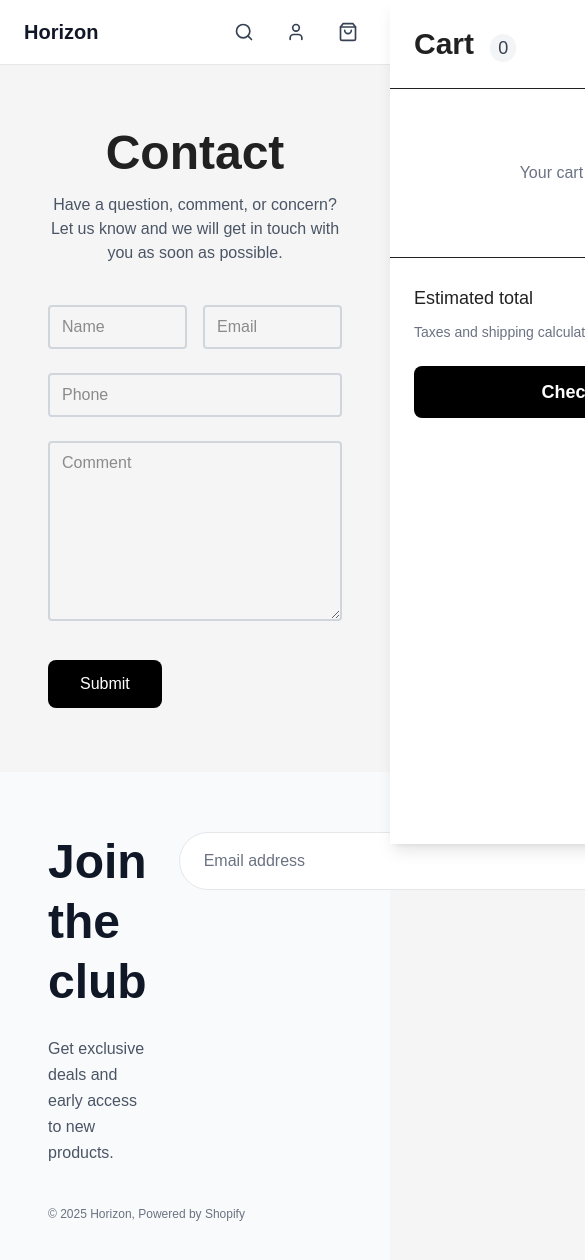
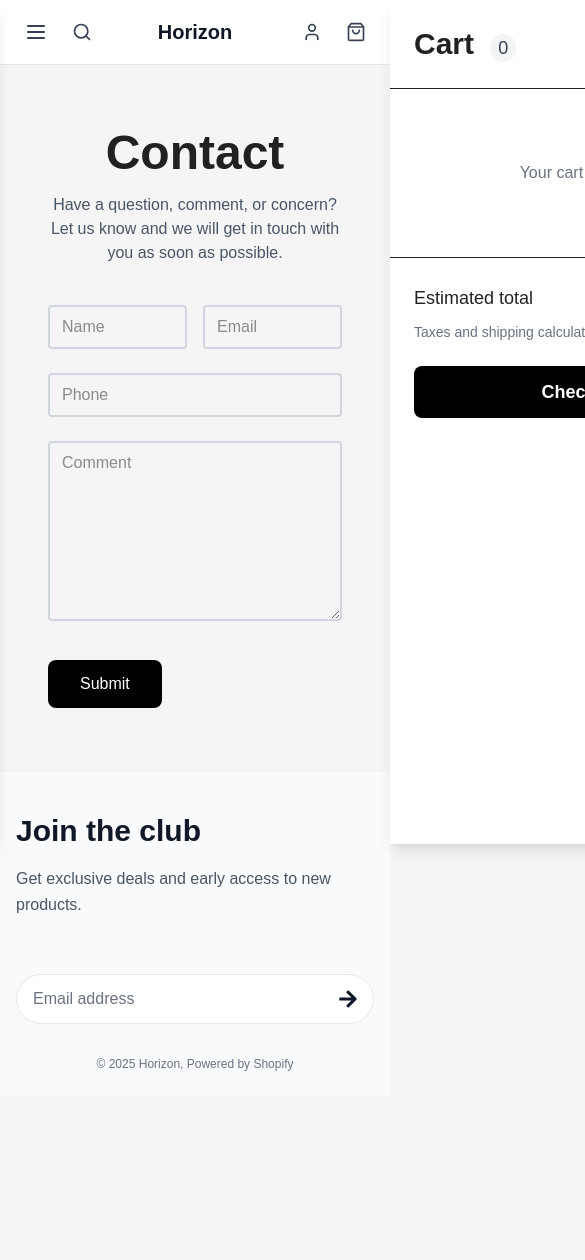
Before and after one commit to zakia-developer558/e-com, a Next.js app: page /contact in a window 390 px wide. Shown: the top 1260 px of the page, 585 px wide, since content can reach past the window. After the commit the page ends 1096 px from the top, so only its background shows below. Built offline with nearby package versions, Linux system fonts and the light colour scheme.

Commit message:
first commit

```diff
--- a/components/footer.tsx
+++ b/components/footer.tsx
@@ -3,24 +3,24 @@ import { FaArrowRight } from 'react-icons/fa';
 export default function Footer() {
     return (
       <footer className="w-full bg-gray-50">
-        <div className="container mx-auto px-12 pt-15 pb-10">
+        <div className="container mx-auto px-4 sm:px-12 pt-10 pb-8">
           {/* Main Content */}
-          <div className="flex items-start justify-between">
+          <div className="flex flex-col md:flex-row items-start md:items-center justify-between gap-8">
             {/* Left Content */}
-            <div className="flex-1 max-w-lg">
-              <h2 className="text-5xl text-md font-bold text-gray-900 mb-6 leading-tight">Join the club</h2>
+            <div className="flex-1 max-w-lg mb-6 md:mb-0">
+              <h2 className="text-3xl sm:text-5xl font-bold text-gray-900 mb-4 sm:mb-6 leading-tight">Join the club</h2>
               <p className="text-gray-600 text-md leading-relaxed">
                 Get exclusive deals and early access to new products.
               </p>
             </div>
 
             {/* Right Content - Email Form */}
-            <div className="flex-shrink-0 ml-8">
-              <form className="relative w-120">
+            <div className="flex-shrink-0 w-full md:w-auto">
+              <form className="relative w-full md:w-96">
                 <input
                   type="email"
                   placeholder="Email address"
-                  className="w-full px-6 py-4 pr-16 text-gray-900 bg-white border border-gray-200 rounded-full focus:outline-none focus:border-gray-300 placeholder-gray-500"
+                  className="w-full px-4 py-3 pr-12 text-gray-900 bg-white border border-gray-200 rounded-full focus:outline-none focus:border-gray-300 placeholder-gray-500"
                   required
                 />
                 <button
@@ -36,8 +36,8 @@ export default function Footer() {
         </div>
 
         {/* Copyright */}
-        <div className="container mx-auto px-12 pb-12">
-          <p className="text-xs text-gray-500"> © 2025 Horizon, Powered by Shopify</p>
+        <div className="container mx-auto px-4 sm:px-12 pb-6 sm:pb-12">
+          <p className="text-xs text-gray-500 text-center md:text-left"> © 2025 Horizon, Powered by Shopify</p>
         </div>
       </footer>
     )
--- a/components/header.tsx
+++ b/components/header.tsx
@@ -4,17 +4,80 @@ import { LuSearch, LuUser as User, LuShoppingBag as ShoppingBag } from "react-ic
 import { useCart } from "@/context/cartContext"
 import { useState } from "react";
 import CartDrawer from "./CartDrawer";
+import { products } from "@/utils/store";
+import { useRouter } from "next/navigation";
+import React from "react";
+import { LuMenu } from "react-icons/lu";
+import { Fragment } from "react";
 
 export default function Header() {
   const { cartCount } = useCart();
   const [drawerOpen, setDrawerOpen] = useState(false);
+  const [searchOpen, setSearchOpen] = useState(false);
+  const [search, setSearch] = useState("");
+  const router = useRouter();
+  const [mobileNavOpen, setMobileNavOpen] = useState(false);
+
+  // Filter products by name
+  const filtered = search
+    ? products.filter(p => p.product_name.toLowerCase().includes(search.toLowerCase()))
+    : [];
+
+  // Close search on outside click or Escape
+  React.useEffect(() => {
+    if (!searchOpen) return;
+    function handle(e: MouseEvent | KeyboardEvent) {
+      if (e instanceof KeyboardEvent && e.key === "Escape") setSearchOpen(false);
+      if (e instanceof MouseEvent && !(e.target as HTMLElement).closest("#search-dropdown")) setSearchOpen(false);
+    }
+    document.addEventListener("mousedown", handle);
+    document.addEventListener("keydown", handle);
+    return () => {
+      document.removeEventListener("mousedown", handle);
+      document.removeEventListener("keydown", handle);
+    };
+  }, [searchOpen]);
   return (
     <>
-      <header className="w-full bg-white border-b border-gray-200">
-        <div className="container mx-auto">
-          <div className="flex items-center justify-between h-16 px-6">
-            {/* Logo and Navigation */}
-            <div className="flex items-center space-x-8">
+      <header className="w-full bg-white border-b border-gray-200 relative">
+        <div className="container mx-auto px-4 sm:px-6">
+          {/* Mobile Header Layout */}
+          <div className="flex md:hidden items-center justify-between h-16 relative">
+            {/* Left icons */}
+            <div className="flex items-center space-x-2">
+              <button className="p-2 text-gray-700 hover:text-gray-900" onClick={() => setMobileNavOpen(true)} aria-label="Open menu">
+                <LuMenu className="h-6 w-6" />
+              </button>
+              <button className="p-2 text-gray-700 hover:text-gray-900" aria-label="Search" onClick={() => setSearchOpen(v => !v)}>
+                <LuSearch className="h-5 w-5" />
+              </button>
+            </div>
+            {/* Centered logo */}
+            <Link href="/" className="absolute left-1/2 -translate-x-1/2 text-xl font-semibold text-gray-900">
+              Horizon
+            </Link>
+            {/* Right icons */}
+            <div className="flex items-center space-x-2">
+              <button className="p-2 text-gray-700 hover:text-gray-900" aria-label="Account">
+                <User className="h-5 w-5" />
+              </button>
+              <button
+                className="relative p-2 text-gray-700 hover:text-gray-900"
+                aria-label="Cart"
+                onClick={() => setDrawerOpen(true)}
+              >
+                <ShoppingBag className="h-5 w-5" />
+                {cartCount > 0 && (
+                  <span className="absolute -top-1 -right-1 bg-red-500 text-white text-xs rounded-full w-5 h-5 flex items-center justify-center border-2 border-white">
+                    {cartCount}
+                  </span>
+                )}
+              </button>
+            </div>
+          </div>
+          {/* Desktop Header Layout */}
+          <div className="hidden md:flex items-center justify-between h-16">
+            <div className="flex items-center space-x-4 sm:space-x-8">
               <Link href="/" className="text-xl font-semibold text-gray-900">
                 Horizon
               </Link>
@@ -27,10 +90,8 @@ export default function Header() {
                 </Link>
               </nav>
             </div>
-
-            {/* Action Icons */}
-            <div className="flex items-center space-x-4">
-              <button className="p-2 text-gray-700 hover:text-gray-900 transition-colors duration-200" aria-label="Search">
+            <div className="flex items-center space-x-2 sm:space-x-4">
+              <button className="p-2 text-gray-700 hover:text-gray-900 transition-colors duration-200" aria-label="Search" onClick={() => setSearchOpen(v => !v)}>
                 <LuSearch className="h-5 w-5" />
               </button>
               <button className="p-2 text-gray-700 hover:text-gray-900 transition-colors duration-200" aria-label="Account">
@@ -50,6 +111,67 @@ export default function Header() {
               </button>
             </div>
           </div>
+          {/* Search Dropdown (works on both mobile and desktop) */}
+          {searchOpen && (
+            <div
+              id="search-dropdown"
+              className="z-50"
+              style={{ position: 'fixed', left: 0, right: 0, top: '4rem', width: '100%' }}
+            >
+              <div className="mx-auto max-w-md md:max-w-none md:w-80 md:absolute md:right-24 md:top-0 md:left-auto md:mx-0 md:rounded md:shadow-lg md:border bg-white border rounded shadow-lg p-4">
+                <input
+                  autoFocus
+                  type="text"
+                  value={search}
+                  onChange={e => setSearch(e.target.value)}
+                  placeholder="Search products by name..."
+                  className="w-full border rounded px-3 py-2 mb-2"
+                />
+                {search && (
+                  <ul className="max-h-60 overflow-y-auto divide-y">
+                    {filtered.length === 0 ? (
+                      <li className="p-2 text-gray-500">No products found.</li>
+                    ) : (
+                      filtered.map(p => (
+                        <li key={p.product_id}>
+                          <button
+                            className="w-full text-left p-2 hover:bg-gray-100 rounded"
+                            onClick={() => {
+                              setSearchOpen(false);
+                              setSearch("");
+                              router.push(`/products/${p.product_id}`);
+                            }}
+                          >
+                            {p.product_name}
+                          </button>
+                        </li>
+                      ))
+                    )}
+                  </ul>
+                )}
+              </div>
+            </div>
+          )}
+          {/* Mobile Slide Menu */}
+          <Fragment>
+            <div className={`fixed inset-0 z-40 bg-black/30 transition-opacity duration-300 ${mobileNavOpen ? 'opacity-100 pointer-events-auto' : 'opacity-0 pointer-events-none'}`} onClick={() => setMobileNavOpen(false)} />
+            <nav className={`fixed top-0 left-0 h-full w-64 bg-white z-50 shadow-lg transform transition-transform duration-300 ${mobileNavOpen ? 'translate-x-0' : '-translate-x-full'}`} style={{ willChange: 'transform' }}>
+              <div className="flex items-center justify-between p-4 border-b">
+                <span className="text-lg font-semibold">Menu</span>
+                <button className="p-2 text-gray-700 hover:text-gray-900" onClick={() => setMobileNavOpen(false)} aria-label="Close menu">
+                  <LuMenu className="h-6 w-6 rotate-90" />
+                </button>
+              </div>
+              <div className="flex flex-col p-4 space-y-2">
+                <Link href="/products" className="text-gray-700 hover:text-gray-900 transition-colors duration-200" onClick={() => setMobileNavOpen(false)}>
+                  Shop
+                </Link>
+                <Link href="/contact" className="text-gray-700 hover:text-gray-900 transition-colors duration-200" onClick={() => setMobileNavOpen(false)}>
+                  Contact
+                </Link>
+              </div>
+            </nav>
+          </Fragment>
         </div>
       </header>
       <CartDrawer open={drawerOpen} onClose={() => setDrawerOpen(false)} />
```
